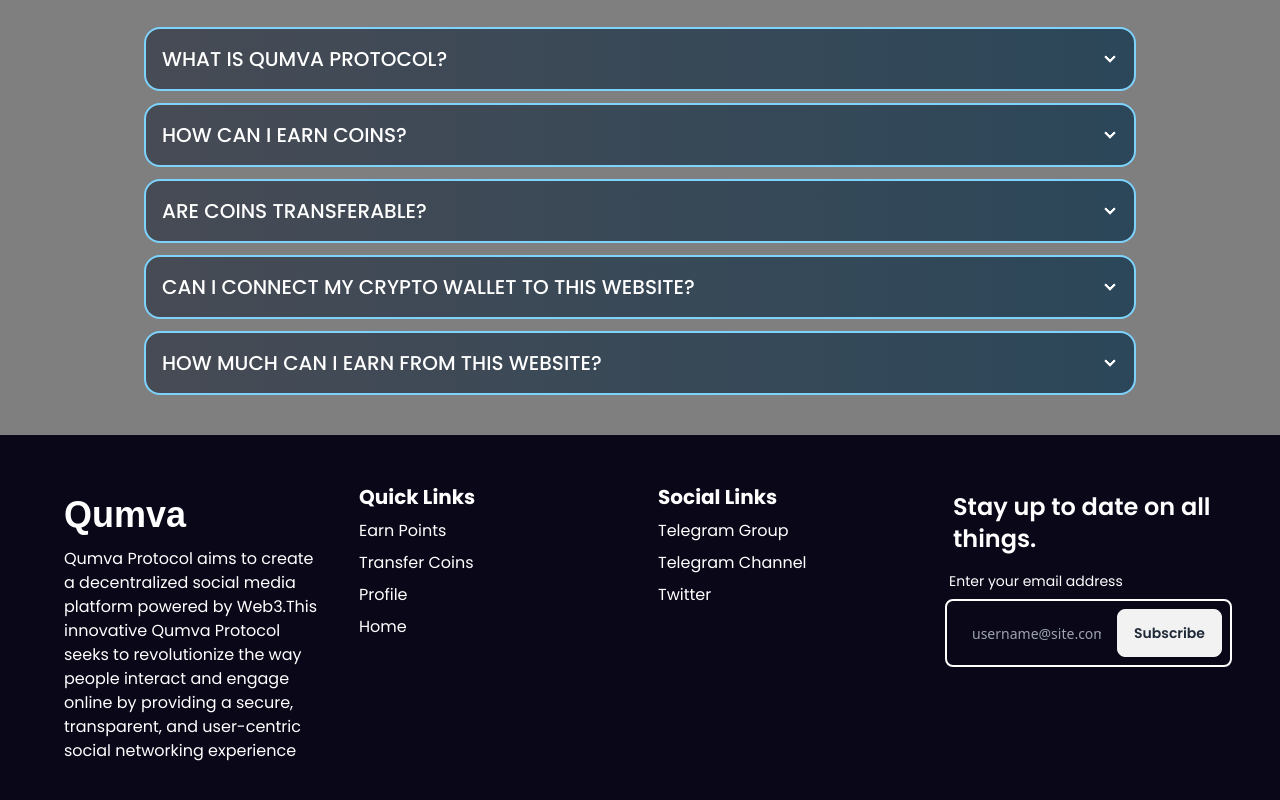
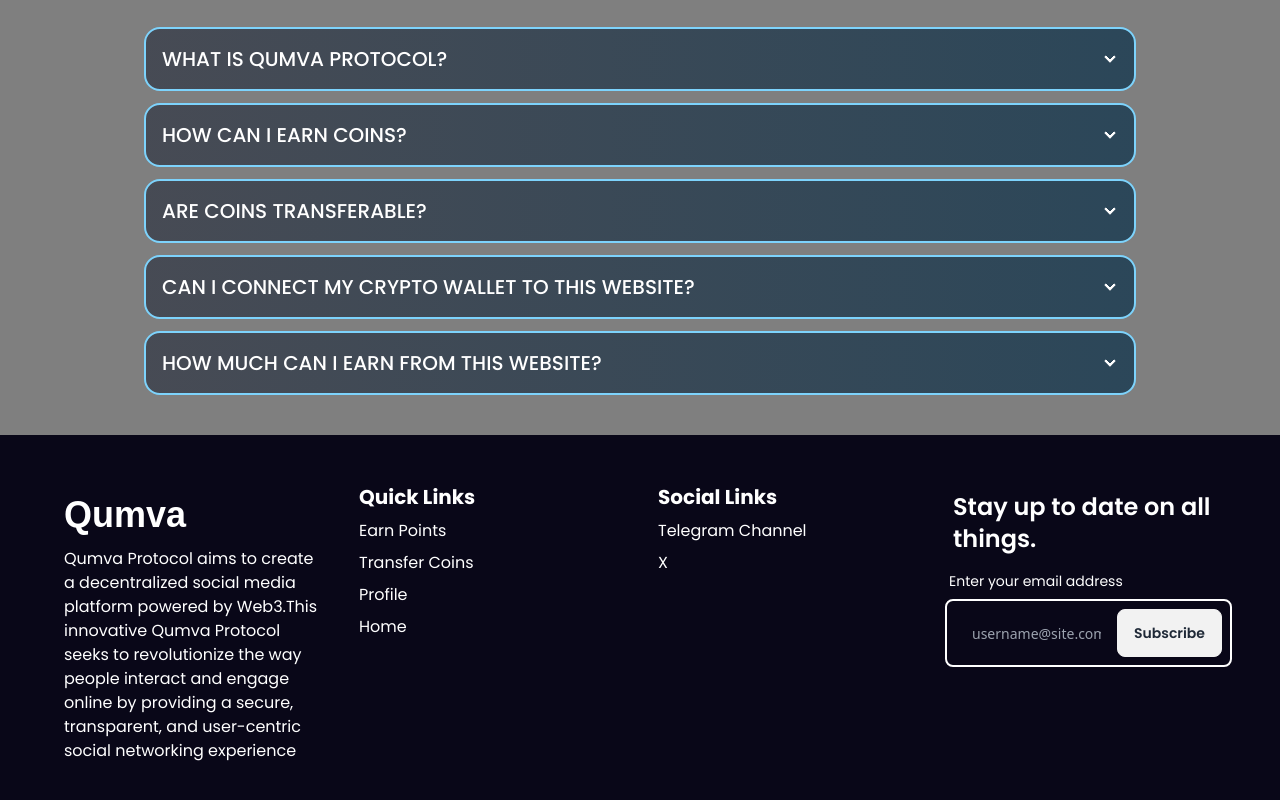
Before and after one commit to naimur-234964/qumva, a plain HTML site: page index.html in a window 1280 px wide. Shown: the part 3360-4160 px from the top of the page. Drawn offline with nearby package versions, Linux system fonts and the light colour scheme.

Commit message:
modification for client

```diff
--- a/index.html
+++ b/index.html
@@ -345,7 +345,7 @@
                         </div>
                     </div>
                     <h1 class="text-2xl md:text-3xl px-4 uppercase font-extrabold text-center">
-                        Total Supply: 350,000,000,000
+                        Total Supply: 21,000,000,000
                     </h1>
                     <div class="flex flex-col lg:flex-row gap-4 px-4 mt-3 mb-6 justify-between items-center">
                         <div>
@@ -457,8 +457,10 @@
                             <h1 class=" text-sm lg:text-lg font-bold  ">Symbol: QMP</h1>
                             <h1 class=" text-sm lg:text-lg font-bold  ">Decimal: 18</h1>
                             <h1 class=" text-sm lg:text-lg font-bold  ">Network: Bep20 </h1>
-                            <h1 class=" text-sm lg:text-lg font-bold  ">Contract Address: 0x572818956F20E28b24B9daC9235A9575aF54E8B3</h1>
-                            <h1 class=" text-sm lg:text-lg font-bold  ">Block Explorer: https://bscscan.com/token/0x572818956F20E28b24B9daC9235A9575aF54E8B3</h1>
+                            <h1 class=" text-sm lg:text-lg font-bold  ">Contract Address:
+                                0x572818956F20E28b24B9daC9235A9575aF54E8B3</h1>
+                            <h1 class=" text-sm lg:text-lg font-bold  ">Block Explorer:
+                                https://bscscan.com/token/0x572818956F20E28b24B9daC9235A9575aF54E8B3</h1>
                         </div>
                     </div>
                     <div
@@ -533,7 +535,8 @@
                         <h1 class="text-3xl lg:text-4xl font-jaro font-bold text-white py-3 px-2">Qumva</h1>
                         <p class="w-full text-white font-poppins px-2">Qumva Protocol aims to create a decentralized
                             social media
-                            platform powered by Web3.This innovative Qumva Protocol seeks to revolutionize the way people
+                            platform powered by Web3.This innovative Qumva Protocol seeks to revolutionize the way
+                            people
                             interact and
                             engage online by providing a secure, transparent, and user-centric social networking
                             experience</p>
@@ -548,13 +551,16 @@
                     </nav>
                     <nav class="px-2 md:px-1">
                         <h1 class="text-xl  font-poppins  font-bold text-white px-2">Social Links</h1>
-                        <div class="flex flex-col gap-2 px-2 py-2 text-white font-poppins"><a
-                                href="https://t.me/QumvaCommunity" target="_blank"
-                                class="hover:text-purple-700 duration-500">Telegram Group</a><a
-                                href="https://t.me/QumvaNetwork" target="_blank"
-                                class="hover:text-purple-700 duration-500">Telegram
-                                Channel</a><a href="https://x.com/QumvaNetwork" target="_blank"
-                                class="hover:text-purple-700 duration-500">Twitter</a></div>
+                        <div class="flex flex-col gap-2 px-2 py-2 text-white font-poppins">
+                            <a href="https://t.me/qumvaprotocol" target="_blank"
+                                class="hover:text-purple-700 duration-500">
+                                Telegram Channel
+                            </a>
+                            <a href="https://x.com/qumvaprotocol" target="_blank"
+                                class="hover:text-purple-700 duration-500">
+                                X
+                            </a>
+                        </div>
                     </nav>
                     <form>
                         <h6 class="text-xl md:text-2xl font-poppins px-2 py-2 font-semibold text-white">Stay up to date
```
